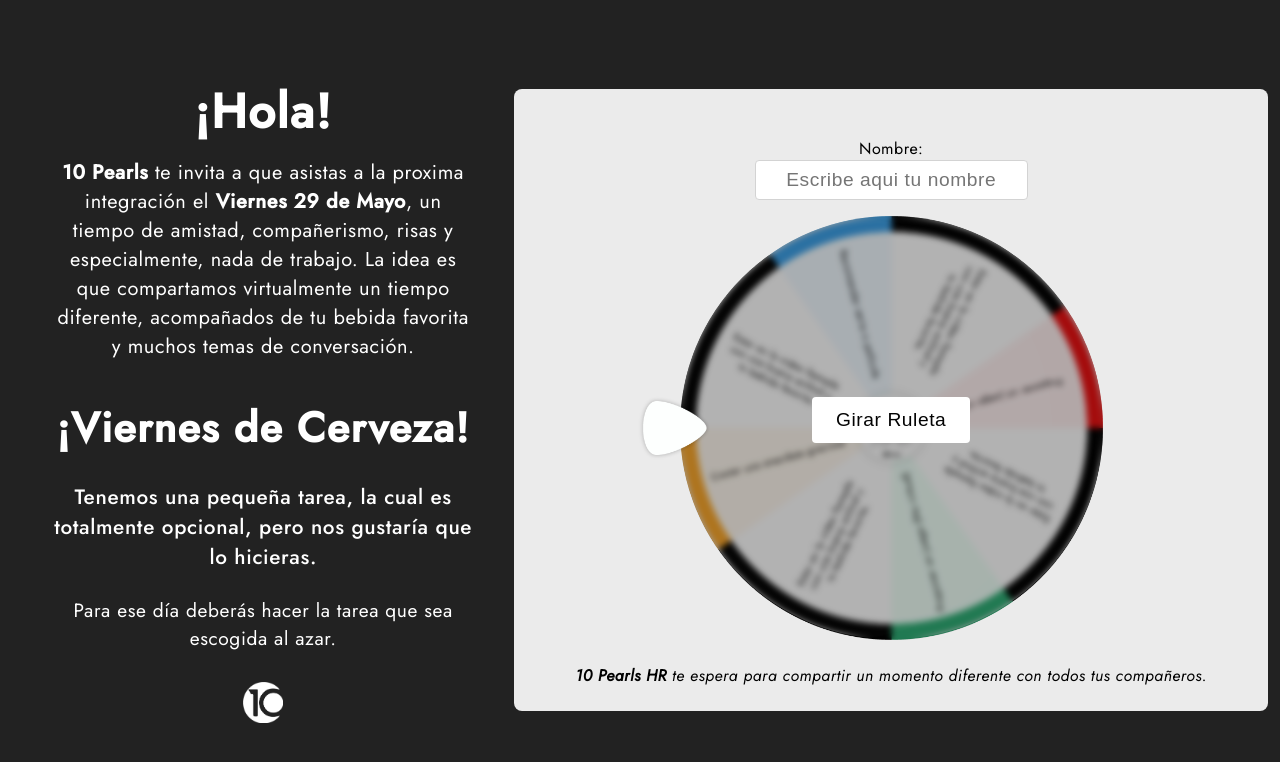
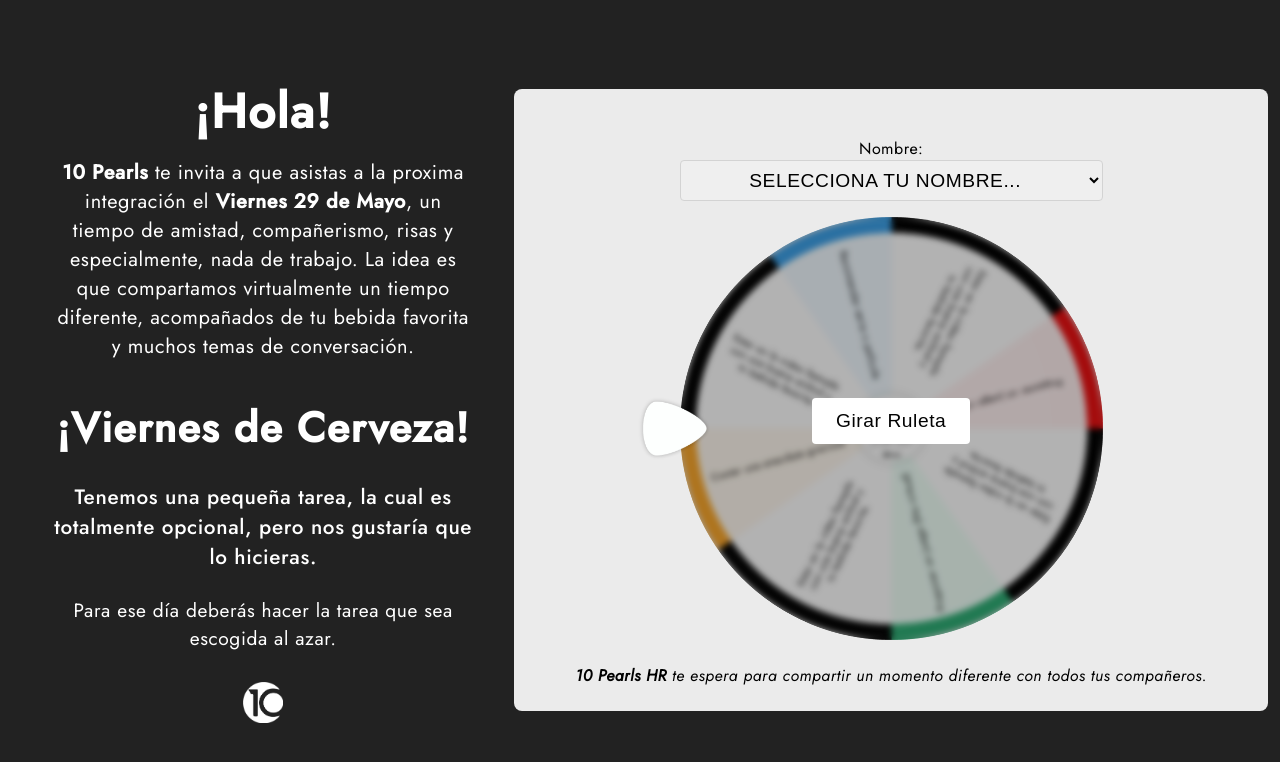
Before and after one commit to santiagomondragon10pearls/Beer-Roulette, a React (Create React App) app: page / in a window 1280 px wide. Shown: the top 762 px of the page. Built offline with nearby package versions, Linux system fonts and the light colour scheme.

Commit message:
Name list added to the name input

```diff
--- a/src/App.css
+++ b/src/App.css
@@ -351,21 +351,31 @@
   }
 }
 
-body .roulette-container .roulette input {
+body .roulette-container .roulette input,
+body .roulette-container .roulette select {
   border-radius: 4px;
   border: solid 1px lightgray;
   -webkit-box-shadow: 0 0px 0px 0px rgba(0, 0, 0, 0);
           box-shadow: 0 0px 0px 0px rgba(0, 0, 0, 0);
   outline: none;
+  width: 100%;
   padding: 8px 12px;
   margin-bottom: 16px;
   font-size: 1.2rem;
+  text-transform: uppercase;
 }
 
-body .roulette-container .roulette input:focus {
+body .roulette-container .roulette input:focus,
+body .roulette-container .roulette select:focus {
   border-color: transparent;
   -webkit-box-shadow: 0 3px 8px -4px rgba(0, 0, 0, 0.3);
           box-shadow: 0 3px 8px -4px rgba(0, 0, 0, 0.3);
+}
+
+body .roulette-container .roulette input option,
+body .roulette-container .roulette select option {
+  text-transform: capitalize;
+  font-size: 0.9rem;
 }
 
 body .roulette-container .roulette button {
--- a/src/App.js
+++ b/src/App.js
@@ -35,6 +35,41 @@
   const [result, setResult] = useState("");
 
   const formRef = useRef(null);
+
+  const names = [
+    "Jeronimo Castro",
+    "Wilson Alexander Moreno",
+    "Jhossept Kevin Garay",
+    "Mauricio Uribe",
+    "Hector Camilo Bermudez",
+    "Manuel Jose Melgarejo",
+    "Diego Alejandro Mejia",
+    "Maria Clara Londoño",
+    "Lizeth Carolina Sanchez",
+    "Fernando Serna",
+    "Gabriel Jaime Gomez",
+    "Sergio Armando Orjuela",
+    "Walter Andres Casas",
+    "Isabel Cristina Muñoz",
+    "Mateo Parra",
+    "Jose David Bedoya",
+    "Jonathan Davila",
+    "Alejandro Restrepo",
+    "Laura Cristina Martinez",
+    "Diana Carolina Alvarez",
+    "Jose David Romero",
+    "Daniel Felipe Garcia",
+    "Luisa Fernanda Castaño",
+    "Juan Camilo Calle",
+    "Katherine Castaño",
+    "Irene Margarita Ortiz",
+    "Leidy Carolina Gomez",
+    "Juan Camilo Acosta",
+    "Alejandro Areiza",
+    "Santiago Mondragon",
+    "Miguel Angel Mejia",
+    "Karen Durley Chavarro",
+  ];
 
   useEffect(() => {
     const turns = Math.floor(2 + Math.random() * 6) * 360;
@@ -118,16 +153,21 @@
       />
       <form ref={formRef} className="roulette" onSubmit={handleSubmit}>
         <label htmlFor="text">Nombre:</label>
-        <input
-          autoComplete="off"
-          type="text"
-          placeholder="Escribe aqui tu nombre"
+        <select
           id="name"
           name="entry.315403504"
-          value={name}
-          onChange={(e) => setName(e.target.value)}
+          onChange={(e) => console.log(e.target.value)}
           required
-        />
+        >
+          <option value="" selected disabled>
+            Selecciona tu nombre...
+          </option>
+          {names.map((name, index) => (
+            <option key={index} value={name}>
+              {index + 1}. {name.toLowerCase()}
+            </option>
+          ))}
+        </select>
         <input
           type="text"
           name="entry.522641761"
--- a/src/App.scss
+++ b/src/App.scss
@@ -254,20 +254,29 @@
         }
       }
 
-      & input {
+      & input,
+      & select {
         border-radius: 4px;
         border: solid 1px lightgray;
         box-shadow: 0 0px 0px 0px rgba(0, 0, 0, 0);
         outline: none;
 
+        width: 100%;
+
         padding: 8px 12px;
         margin-bottom: 16px;
 
         font-size: 1.2rem;
+        text-transform: uppercase;
 
         &:focus {
           border-color: transparent;
           box-shadow: 0 3px 8px -4px rgba(0, 0, 0, 0.3);
+        }
+
+        & option {
+          text-transform: capitalize;
+          font-size: 0.9rem;
         }
       }
 
```
Also changed, not shown: 2 other files (tests, documents, lock files or other folders).
